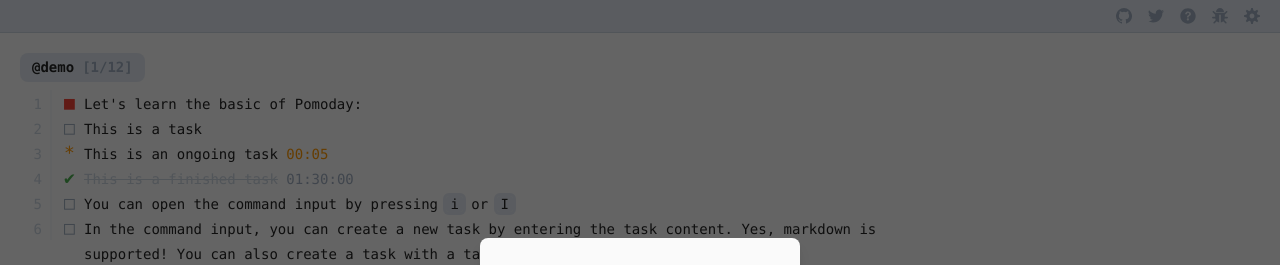
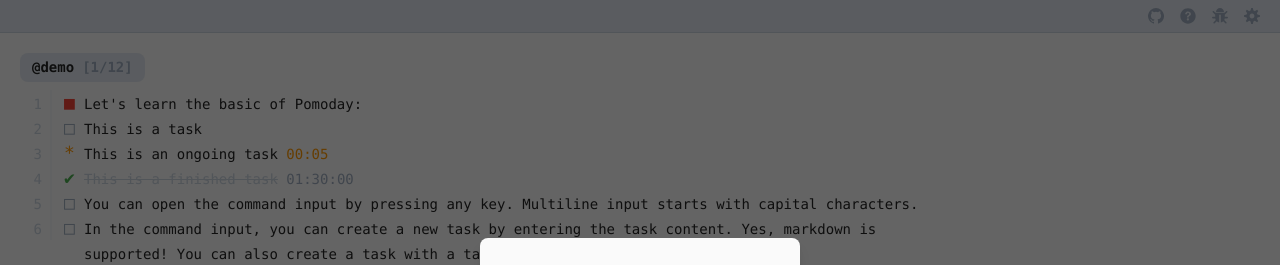
Before and after one commit to huytd/pomoday-v2, a React (Vite) app: page / in a window 1280 px wide. Shown: the top 265 px of the page. Built offline with nearby package versions, Linux system fonts and the light colour scheme; grey boxes are pictures that could not be loaded.

Commit message:
Typeahead enabled globally

```diff
--- a/src/components/App.tsx
+++ b/src/components/App.tsx
@@ -37,7 +37,7 @@
   createTask(
     5,
     '@demo',
-    'You can open the command input by pressing `i` or `I`',
+    'You can open the command input by pressing any key. Multiline input starts with capital characters.',
     TaskStatus.WAIT,
   ),
   createTask(
--- a/src/components/InputBox.tsx
+++ b/src/components/InputBox.tsx
@@ -15,6 +15,7 @@
   KEY_TAB,
   KEY_UP,
   MAX_COMMAND_QUEUE_LENGTH,
+  KEY_SHIFT,
 } from '../helpers/utils';
 import Queue from '../helpers/queue';
 import { parseCommand } from '../helpers/commands/parser';
@@ -217,11 +218,17 @@
     }
   };
 
-  const openInput = (fullEditor: boolean, search: boolean) => {
+  const openInput = (
+    fullEditor: boolean,
+    search: boolean,
+    initial: string = '',
+  ) => {
     setFullEditor(fullEditor);
     setVisible(true);
     if (search) {
       inputRef.current.value = '/';
+    } else {
+      inputRef.current.value = initial;
     }
     inputRef.current.focus();
   };
@@ -246,12 +253,19 @@
       inputRef && inputRef.current === document.activeElement;
     const activeIsEditor =
       document.activeElement.tagName.match(/input|textarea/i) !== null;
-    if (
-      (event.keyCode === KEY_INPUT || event.keyCode === KEY_SLASH) &&
-      !inputIsFocused &&
-      !activeIsEditor
-    ) {
-      openInput(event.shiftKey, event.keyCode === KEY_SLASH);
+    // Some global typeahead keys could be defined here
+    if (!inputIsFocused && !activeIsEditor) {
+      if (event.keyCode === KEY_SLASH) {
+        openInput(event.shiftKey, event.keyCode === KEY_SLASH);
+      } else if (event.keyCode >= 48 && event.keyCode <= 90) {
+        // Typeahead should only be allowed for [0-9a-Z]
+        let c = String.fromCharCode(event.keyCode).toLowerCase();
+        if (event.shiftKey) c = c.toUpperCase();
+        // For special commands, insert the space afterward
+        const specialCommands = 'mbcdfste';
+        if (specialCommands.indexOf(c) !== -1) c += ' ';
+        openInput(event.shiftKey, false, c);
+      }
     }
     if (event.keyCode === KEY_ESC) {
       hideInput();
@@ -433,7 +447,7 @@
     <div className={'fixed bottom-0 right-0 m-5'}>
       <span
         className={'hidden sm:block bg-white px-3 py-2 rounded-lg shadow-lg'}>
-        Press <code>i</code> or <code>I</code> to show command bar.
+        Type anything, or press <code>/</code> to search.
       </span>
       <button
         onClick={openInput.bind(this.false, this.false)}
--- a/src/components/StatusBar.tsx
+++ b/src/components/StatusBar.tsx
@@ -76,20 +76,6 @@
               </a>
               <a
                 className="block flex items-center hover:text-gray-700 ml-4"
-                title={'Follow us on Twitter'}
-                target={'_blank'}
-                rel={'nofollow'}
-                href="https://twitter.com/pomoday_app">
-                <svg
-                  className="fill-current w-4 h-4"
-                  xmlns="http://www.w3.org/2000/svg"
-                  viewBox="0 0 20 20">
-                  <title>Twitter</title>
-                  <path d="M6.29 18.25c7.55 0 11.67-6.25 11.67-11.67v-.53c.8-.59 1.49-1.3 2.04-2.13-.75.33-1.54.55-2.36.65a4.12 4.12 0 0 0 1.8-2.27c-.8.48-1.68.81-2.6 1a4.1 4.1 0 0 0-7 3.74 11.65 11.65 0 0 1-8.45-4.3 4.1 4.1 0 0 0 1.27 5.49C2.01 8.2 1.37 8.03.8 7.7v.05a4.1 4.1 0 0 0 3.3 4.03 4.1 4.1 0 0 1-1.86.07 4.1 4.1 0 0 0 3.83 2.85A8.23 8.23 0 0 1 0 16.4a11.62 11.62 0 0 0 6.29 1.84"></path>
-                </svg>
-              </a>
-              <a
-                className="block flex items-center hover:text-gray-700 ml-4"
                 title={'Help'}
                 target={'_blank'}
                 rel={'nofollow'}
--- a/src/helpers/utils.ts
+++ b/src/helpers/utils.ts
@@ -5,6 +5,7 @@
 
 export const KEY_TAB = 9;
 export const KEY_RETURN = 13;
+export const KEY_SHIFT = 16;
 export const KEY_UP = 38;
 export const KEY_RIGHT = 39;
 export const KEY_DOWN = 40;
```
